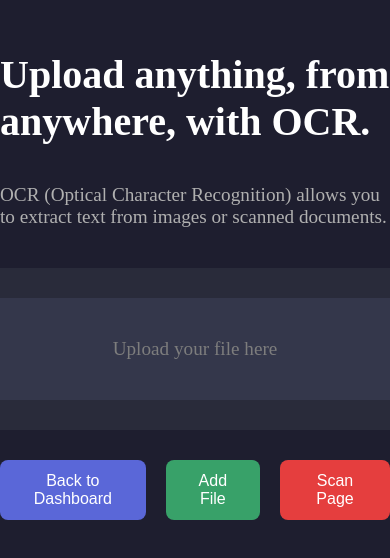
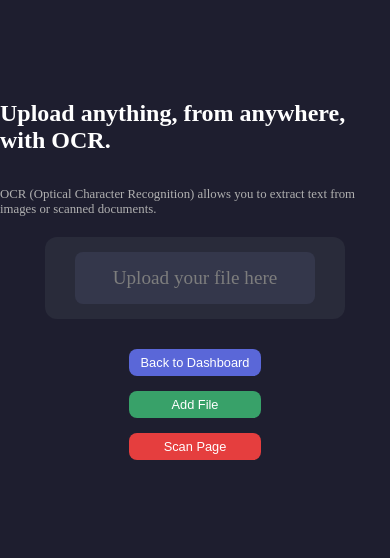
Before and after one commit to hsing127/FoodTruck-Financial-Platform, a Next.js app in the folder FoodTruck Financial React WebApp/: page /dashboard/ocr in a window 390 px wide. Shown: the part 150-708 px from the top of the page. Built offline with nearby package versions, Linux system fonts and the light colour scheme.

Commit message:
Removal of some global variables
Removed global variables and made more precise and collected comments

```diff
--- a/FoodTruck Financial React WebApp/src/styles/FileUpload.css
+++ b/FoodTruck Financial React WebApp/src/styles/FileUpload.css
@@ -1,21 +1,89 @@
-/* Container for the file upload page */
+/* Global element selectors */
 html, body {
+    box-sizing: border-box;
+    height: 100%;
     margin: 0;
+    overflow: hidden;
     padding: 0;
-    height: 100%;
     width: 100%;
-    overflow: hidden; /* Ensures no extra scrolling */
-    box-sizing: border-box;
+}
+
+/* Class selectors */
+.btn-add {
+    background-color: #38a169;
+    border: none;
+    border-radius: 8px;
+    color: white;
+    cursor: pointer;
+    font-size: 1rem;
+    padding: 12px 24px;
+    transition: background-color 0.3s ease;
+}
+
+.btn-add:hover {
+    background-color: #2f855a;
+}
+
+.btn-back {
+    background-color: #5a67d8;
+    border: none;
+    border-radius: 8px;
+    color: white;
+    cursor: pointer;
+    font-size: 1rem;
+    padding: 12px 24px;
+    transition: background-color 0.3s ease;
+}
+
+.btn-back:hover {
+    background-color: #4c51bf;
+}
+
+.btn-scan {
+    background-color: #e53e3e;
+    border: none;
+    border-radius: 8px;
+    color: white;
+    cursor: pointer;
+    font-size: 1rem;
+    padding: 12px 24px;
+    transition: background-color 0.3s ease;
+}
+
+.btn-scan:hover {
+    background-color: #c53030;
+}
+
+.empty-text {
+    color: #7d7d7d;
+    font-size: 1.2rem;
+}
+
+.file-preview {
+    align-items: center;
+    background-color: #34374b;
+    border-radius: 8px;
+    color: #fff;
+    display: flex;
+    justify-content: center;
+    padding: 40px 60px;
+    position: relative;
+    width: 300px;
+}
+
+.file-upload-buttons {
+    display: flex;
+    gap: 20px;
 }
 
 .file-upload-container {
-    min-height: 100vh;
-    background-color: #1e1e2f; /* Dark background */
+    align-items: center;
+    background-color: #1e1e2f;
     color: #fff;
     display: flex;
     flex-direction: column;
     justify-content: center;
-    align-items: center;
+    min-height: 100vh;
 }
 
 .file-upload-container h1 {
@@ -24,92 +92,109 @@ html, body {
 }
 
 .file-upload-container p {
+    color: #b0b0b0;
     font-size: 1.2rem;
-    color: #b0b0b0; /* Light gray for description */
     margin-bottom: 40px;
 }
 
-/* Mock file upload area (empty state) */
 .file-upload-display {
-    display: flex;
     align-items: center;
-    justify-content: center;
     background-color: #292b3a;
     border-radius: 12px;
+    box-sizing: border-box;
+    display: flex;
+    justify-content: center;
+    margin-bottom: 30px;
     padding: 30px 60px;
-    margin-bottom: 30px;
-    box-sizing: border-box;
-}
-
-.file-preview {
-    display: flex;
-    align-items: center;
-    justify-content: center;
-    background-color: #34374b;
-    border-radius: 8px;
-    padding: 40px 60px; /* Increased padding for empty look */
-    width: 300px;
-    color: #fff;
-    position: relative;
-}
-
-.empty-text {
-    color: #7d7d7d; /* Light gray text for empty state */
-    font-size: 1.2rem;
 }
 
 .file-upload-icon {
     background: none;
     border: none;
+    bottom: 20px;
     color: #fff;
     cursor: pointer;
     font-size: 2rem;
     position: absolute;
     right: 20px;
-    bottom: 20px;
 }
 
-/* Buttons at the bottom */
-.file-upload-buttons {
-    display: flex;
-    gap: 20px;
+/* Media Queries for responsive design */
+@media (max-width: 1200px) {
+    .file-upload-container h1 {
+        font-size: 2rem;
     }
 
-.btn-back,
-.btn-add,
-.btn-scan {
-    padding: 12px 24px;
-    border-radius: 8px;
-    border: none;
-    cursor: pointer;
+    .file-upload-container p {
         font-size: 1rem;
-    transition: background-color 0.3s ease;
     }
 
-.btn-back {
-    background-color: #5a67d8;
-    color: white;
+    .file-preview {
+        padding: 30px 50px;
+        width: 250px;
     }
 
-.btn-add {
-    background-color: #38a169;
-    color: white;
+    .file-upload-display {
+        padding: 25px 50px;
     }
 
-.btn-scan {
-    background-color: #e53e3e;
-    color: white;
+    .btn-add, .btn-back, .btn-scan {
+        padding: 10px 20px;
+        font-size: 0.9rem;
+    }
 }
 
-/* Button hover effects */
-.btn-back:hover {
-    background-color: #4c51bf;
+@media (max-width: 768px) {
+    .file-upload-container h1 {
+        font-size: 1.8rem;
     }
 
-.btn-add:hover {
-    background-color: #2f855a;
+    .file-upload-container p {
+        font-size: 0.9rem;
+        margin-bottom: 30px;
     }
 
-.btn-scan:hover {
-    background-color: #c53030;
+    .file-preview {
+        padding: 20px 40px;
+        width: 200px;
     }
+
+    .file-upload-display {
+        padding: 20px 40px;
+    }
+
+    .btn-add, .btn-back, .btn-scan {
+        padding: 8px 16px;
+        font-size: 0.85rem;
+    }
+}
+
+@media (max-width: 480px) {
+    .file-upload-container h1 {
+        font-size: 1.5rem;
+    }
+
+    .file-upload-container p {
+        font-size: 0.8rem;
+        margin-bottom: 20px;
+    }
+
+    .file-preview {
+        padding: 15px 30px;
+        width: 180px;
+    }
+
+    .file-upload-display {
+        padding: 15px 30px;
+    }
+
+    .btn-add, .btn-back, .btn-scan {
+        padding: 6px 12px;
+        font-size: 0.8rem;
+    }
+
+    .file-upload-buttons {
+        flex-direction: column;
+        gap: 15px;
+    }
+}
--- a/FoodTruck Financial React WebApp/src/styles/Finance.css
+++ b/FoodTruck Financial React WebApp/src/styles/Finance.css
@@ -101,9 +101,9 @@
     display: grid;
     grid-template-columns: 2fr 1fr; /* 2:1 column ratio for layout */
     grid-template-rows: repeat(2, 1fr);
-    gap: 20px; /* Space between the grid items */
+    gap: 20px;
     padding: 20px;
-    height: calc(95vh - 60px); /* Dynamic height adjustment */
+    height: calc(95vh - 60px);
   }
 
   .dashboard-layout {
```
Lines whose indentation alone changed are shown as unchanged.
